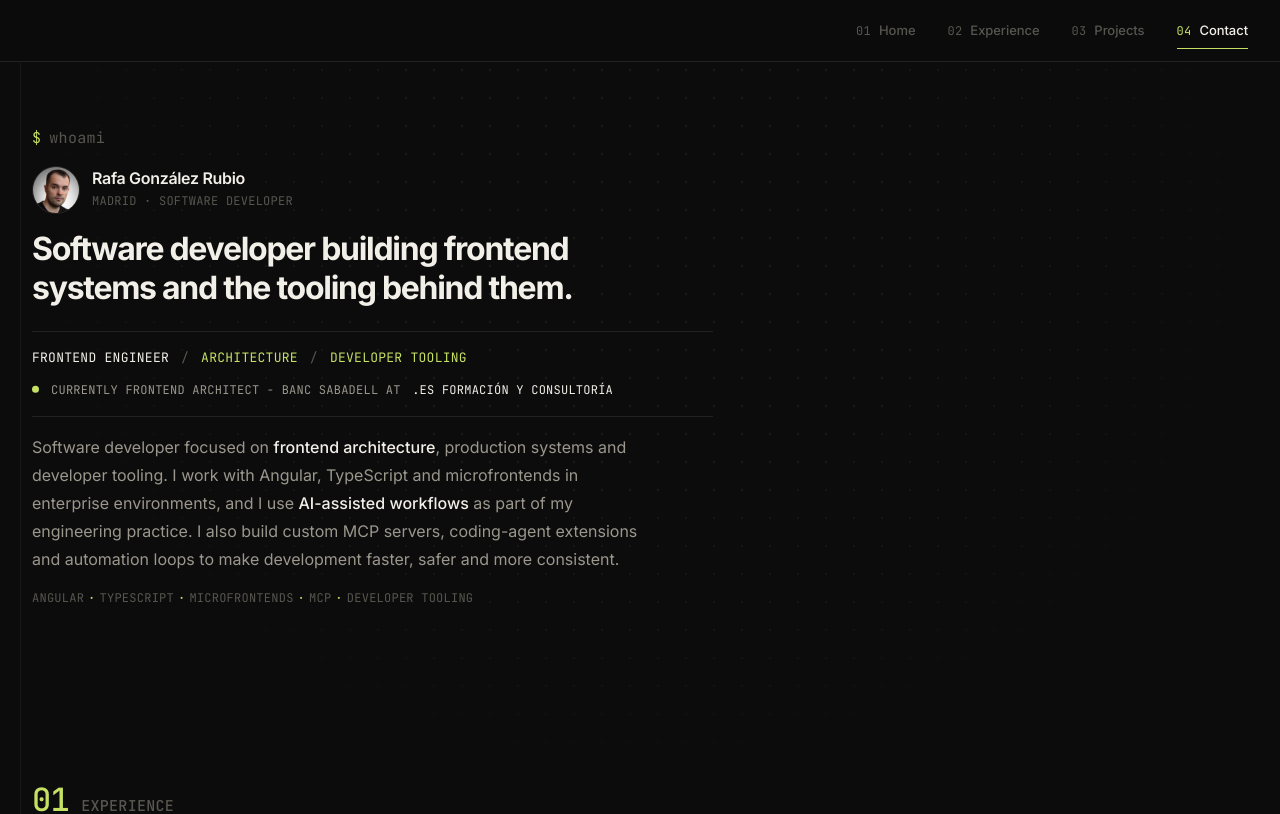
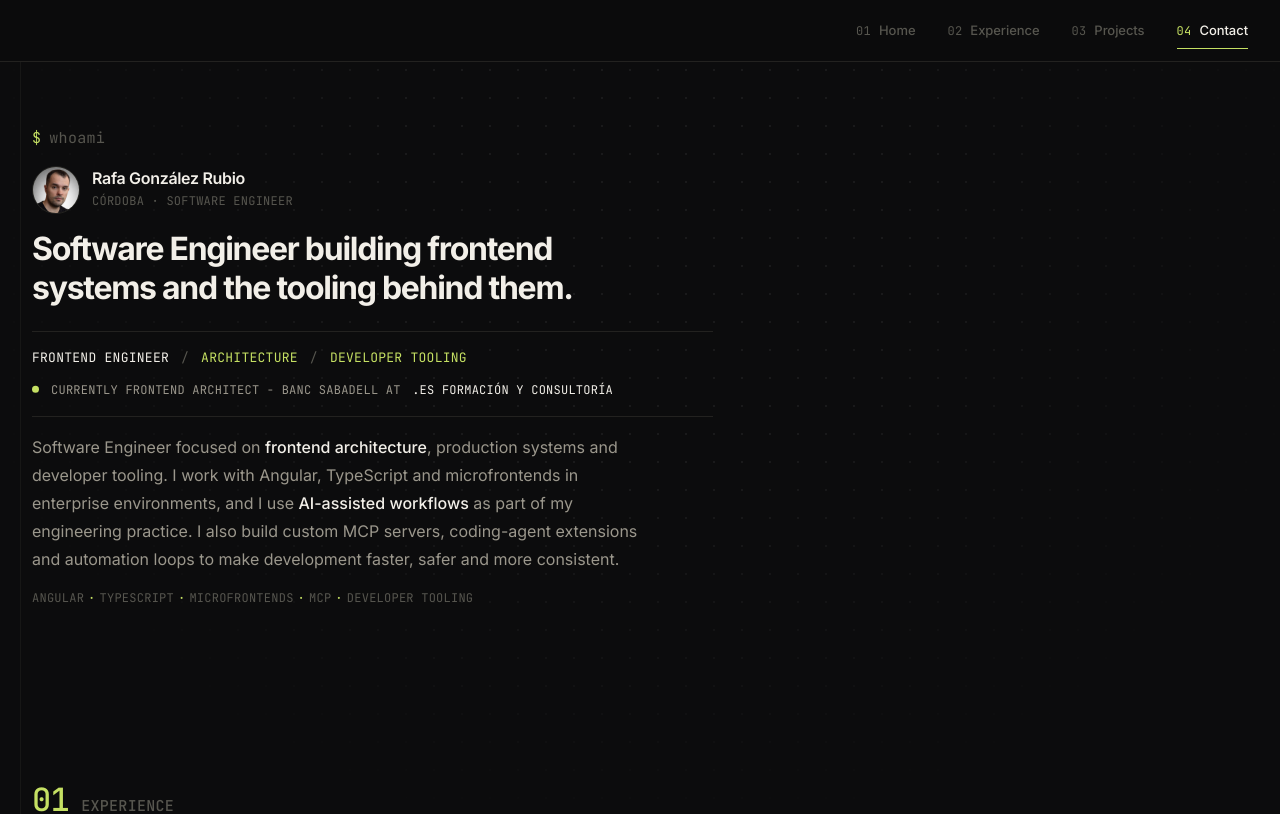
Before and after one commit to RafaGonzalezDev/personal-portfolio, a React (Vite) app: page / in a window 1280 px wide. Shown: the top 814 px of the page. Built offline with nearby package versions, Linux system fonts and the light colour scheme.

Commit message:
fix(cv): update professional title

```diff
--- a/src/constants/professionalSummary.js
+++ b/src/constants/professionalSummary.js
@@ -1,5 +1,5 @@
 export const PROFESSIONAL_SUMMARY = {
   title: 'Frontend Engineer',
   name: 'Rafa González Rubio',
-  description: `Software developer focused on **frontend architecture**, production systems and developer tooling. I work with Angular, TypeScript and microfrontends in enterprise environments, and I use **AI-assisted workflows** as part of my engineering practice. I also build custom MCP servers, coding-agent extensions and automation loops to make development faster, safer and more consistent.`,
+  description: `Software Engineer focused on **frontend architecture**, production systems and developer tooling. I work with Angular, TypeScript and microfrontends in enterprise environments, and I use **AI-assisted workflows** as part of my engineering practice. I also build custom MCP servers, coding-agent extensions and automation loops to make development faster, safer and more consistent.`,
 };
--- a/src/sections/Home.jsx
+++ b/src/sections/Home.jsx
@@ -29,12 +29,12 @@ const Home = () => {
           />
           <div className={styles.identityText}>
             <p className={styles.name}>{PROFESSIONAL_SUMMARY.name}</p>
-            <p className={styles.identityMeta}>Madrid · Software Developer</p>
+            <p className={styles.identityMeta}>Córdoba · Software Engineer</p>
           </div>
         </div>
 
         <h1 className={styles.title}>
-          Software developer building frontend systems and the tooling behind them.
+          Software Engineer building frontend systems and the tooling behind them.
         </h1>
       </div>
 
```
